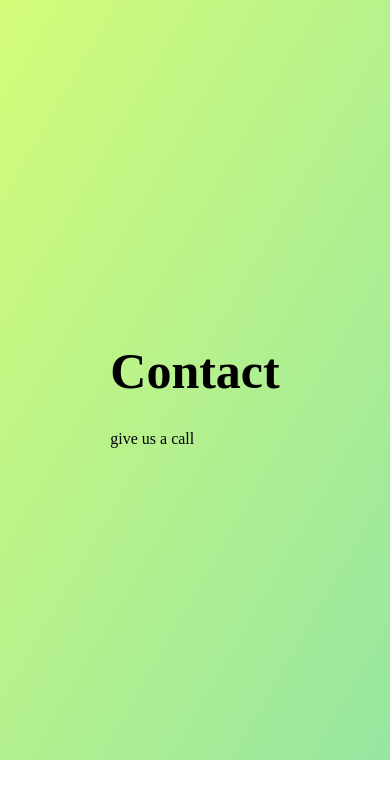
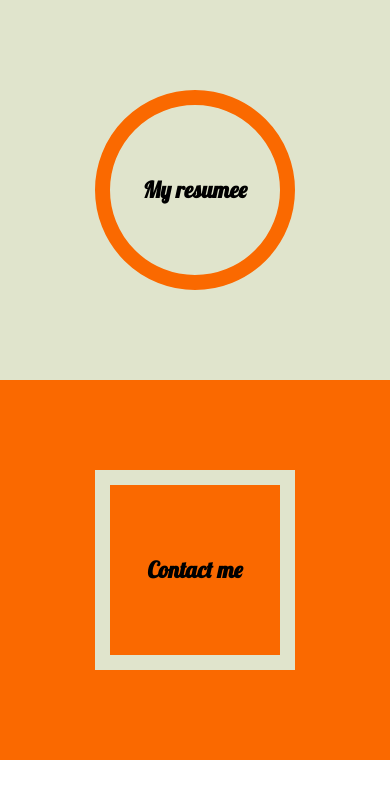
Before and after one commit to michalkruk/website-portfolio-idea, a website with bundled scripts: page contact.html in a window 390 px wide. Built offline with nearby package versions, Linux system fonts and the light colour scheme.

Commit message:
add basic style colors and make contact site responsible

```diff
--- a/contact.html
+++ b/contact.html
@@ -12,9 +12,15 @@
     <main data-router-wrapper>
         <section data-router-view="about" class="contact" >
             <div class="contact-content">
-                <div class="contact-presentation">
-                    <h1>Contact</h1>
-                    <p>give us a call</p>
+                <div class="contact-resume">
+                    <div class="change-square">
+                        <h1>My resumee</h1>
+                    </div>
+                </div>
+                <div class="contact-email">
+                    <div class="change-square">
+                        <h1>Contact me</h1>
+                    </div>
                 </div>
             </div>
         </section>
--- a/style/style.scss
+++ b/style/style.scss
@@ -1,7 +1,13 @@
+@import url('https://fonts.googleapis.com/css?family=Lobster|Permanent+Marker&display=swap');
+
 * {
     margin: 0px;
     padding: 0px;
     box-sizing: border-box;
+}
+
+nav{
+    background-color: #FA6900;
 }
 
 .nav-list {
@@ -12,6 +18,7 @@
     align-items: center;
     margin-left: auto;
     list-style: none;
+    font-family: 'Permanent Marker', cursive;
 }
 
 .nav-links{
@@ -24,9 +31,12 @@
     height: 90vh;
     position: absolute;
     width: 100%;
+    // font-family: 'Raleway', sans-serif;
+    font-family: 'Lobster', cursive;
+    // font-family: 'Playfair Display SC', serif;
 }
 
-.home-content, .about-content, .contact-content{
+.home-content, .about-content{
     height: 100%;
     display: flex;
     justify-content: space-evenly;
@@ -40,14 +50,98 @@
     }
 }
 
+.contact-content{
+    height: 100%;
+    display: flex;
+    flex-wrap: wrap;
+
+}
+
+.contact-resume, .contact-email{
+    display: flex;
+    justify-content: center; /* For horizontal alignment */
+    align-items: center; /* For vertical alignment */
+    height: 100%;
+    width: 50%;
+}
+
+.change-square{
+    width: 400px;
+    height: 400px;
+    line-height: 370px;
+    text-align: center;
+    border-radius: 0%;
+    border: 15px solid white;
+    transition: .2s;
+    font-size: 30px;
+}
+
+.contact-resume:hover .change-square{
+    border-radius: 50%;
+    height: 400px;
+    line-height: 370px;
+}
+
+.contact-email:hover .change-square{
+    border-radius: 50%;
+    height: 400px;
+    line-height: 370px;
+}
+
+
+.contact-resume{
+    background-color: #E0E4CC;
+}
+
+.contact-resume .change-square{
+    border-color: #FA6900;
+}
+
+.contact-email .change-square{
+    border-color: #E0E4CC;
+}
+
 .home{
     background-image: linear-gradient(120deg, #f6d365 0%, #fda085 100%);
 }
 
 .about{
-    background-image: linear-gradient(120deg, #a1c4fd 0%, #c2e9fb 100%);
+    background-color: #A7DBD8;
 }
 
 .contact{
-    background-image: linear-gradient(120deg, #d4fc79 0%, #96e6a1 100%);
+    background-color: #FA6900;
 }
+
+@media (max-width: 1000px){
+
+    .contact-resume, .contact-email{
+        height: 50%;
+        width: 100%;
+    }
+
+    .change-square{
+        width: 200px;
+        height: 200px;
+        line-height: 170px;
+        text-align: center;
+        border-radius: 0%;
+        border: 15px solid white;
+        transition: .2s;
+        font-size: 15px;
+    }
+
+    .contact-resume:hover .change-square{
+        border-radius: 50%;
+        height: 200px;
+        line-height: 170px;
+    }
+
+    .contact-email:hover .change-square{
+        border-radius: 50%;
+        height: 200px;
+        line-height: 170px;
+    }
+
+
+}
```
Also changed, not shown: about.html (+1 -1 lines), index.html (+1 -1 lines), dist/about.html, dist/contact.html, dist/index.html, 5 other files.
